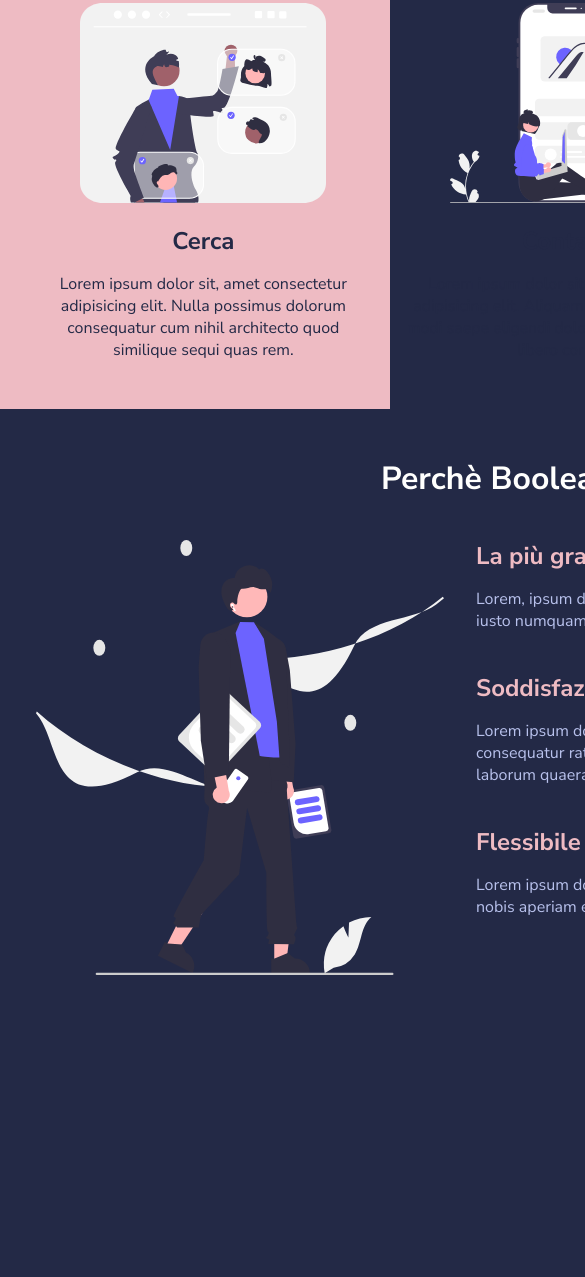
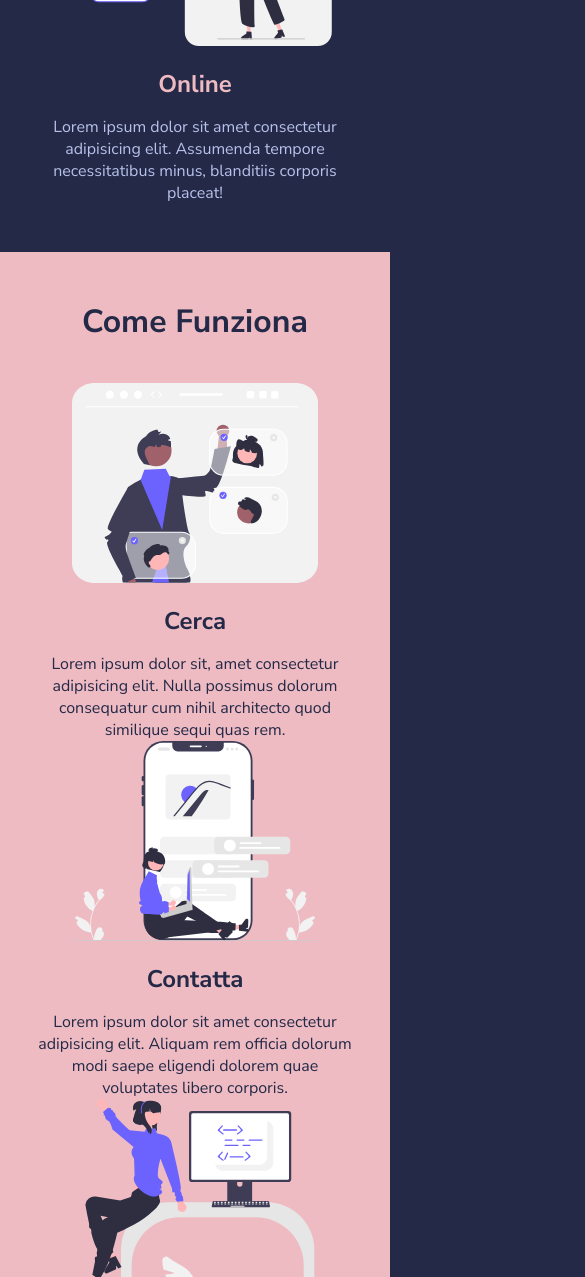
Before and after one commit to robertvlad/html-css-resp-wannabe, a plain HTML site: page index.html in a window 390 px wide. Shown: the part 723-2000 px from the top of the page, 585 px wide, since content can reach past the window. Before the commit the page ends 1752 px from the top, so only its background shows below. Drawn offline with Linux system fonts and the light colour scheme.

Commit message:
bonus-plus-exercise-done

```diff
--- a/css/media-query.css
+++ b/css/media-query.css
@@ -0,0 +1,44 @@
+@media screen and (max-width: 1160px){
+
+    /* LAYOUT */
+
+    .container {
+        max-width: 100%;
+    }
+}
+
+@media screen and (max-width: 768px){
+
+    /* LAYOUT */
+
+    .container {
+        max-width: 100%;
+    }
+}
+
+
+@media screen and (max-width: 480px){
+
+    /* LAYOUT */
+
+    .container {
+        max-width: 100%;
+    }
+
+    .row{
+        flex-direction: column;
+    }
+
+    .row .col{
+        width: 100%;
+    }
+
+    .steps {
+        margin: 3rem 0 0;
+    }
+
+    .why-us{
+        background-color: #222222;
+        margin-bottom: 0;
+    }
+}
--- a/index.html
+++ b/index.html
@@ -9,7 +9,8 @@
             rel="stylesheet"
         />
         <!-- Main Styles -->
-        <link rel="stylesheet" href="./css/style.css" />
+        <link rel="stylesheet" href="./css/style.css">
+        <link rel="stylesheet" href="./css/media-query.css">
         <meta name="viewport" content="width=device-width, initial-scale=1.0">
     </head>
     <body>
```
